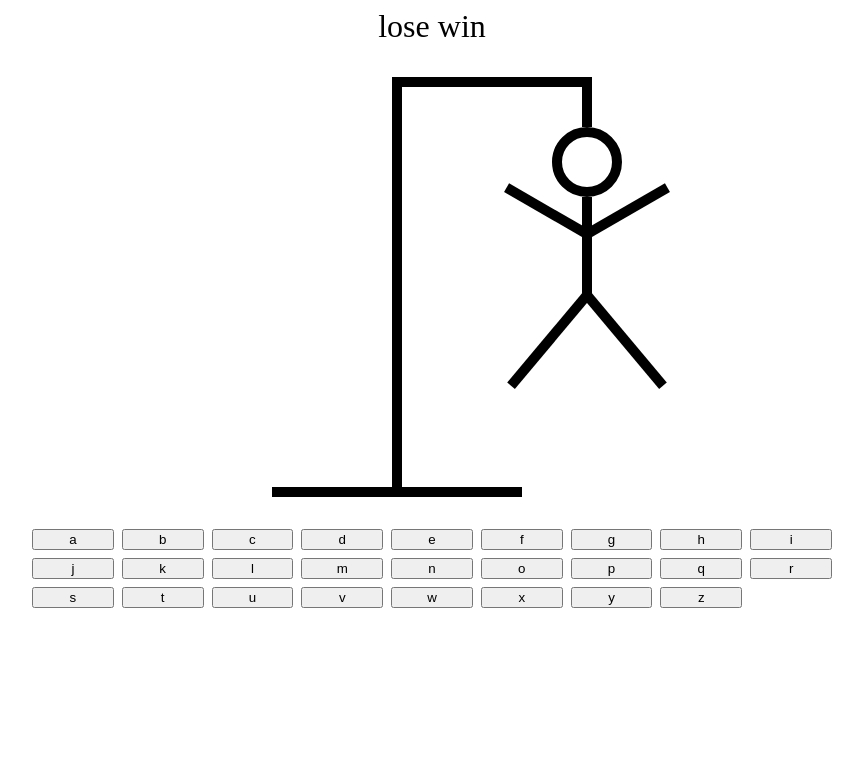
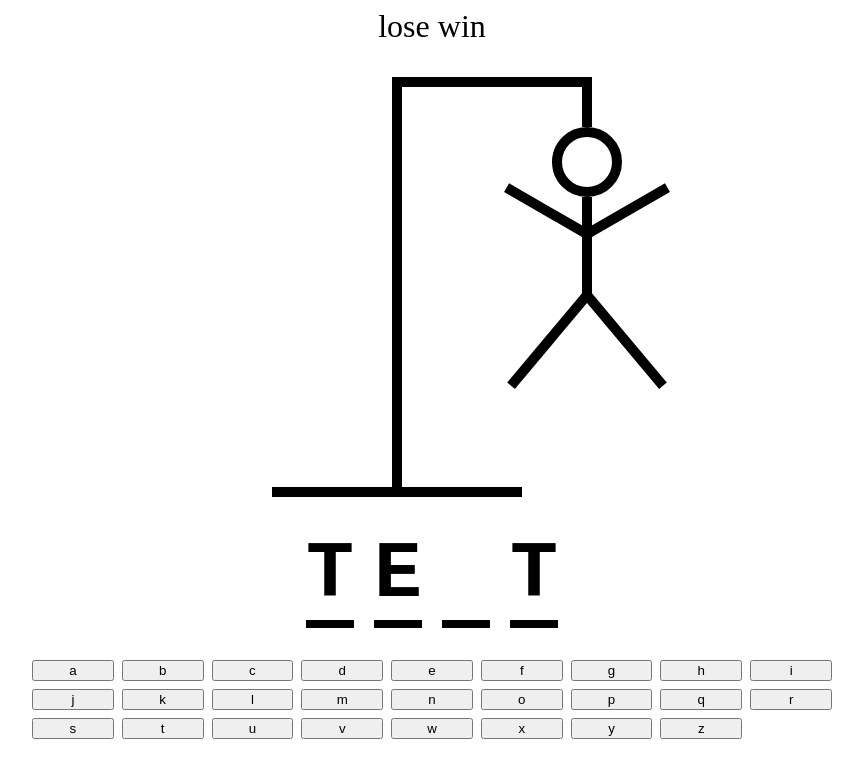
Before and after one commit to emzys/hangman, a React (Vite) app: page / in a window 1280 px wide. Shown: the top 778 px of the page, without its empty margins (208-1071 px from the left). Built offline with nearby package versions, Linux system fonts and the light colour scheme.

Commit message:
add hangman word component

```diff
--- a/src/HangmanWord.tsx
+++ b/src/HangmanWord.tsx
@@ -1 +1,30 @@
-export function HangmanWord() {}
+export function HangmanWord() {
+  const word = "text";
+  const guessedLetters = ["t", "e"];
+  return (
+    <div
+      style={{
+        display: "flex",
+        gap: ".25em",
+        fontSize: "5rem",
+        fontWeight: "bold",
+        textTransform: "uppercase",
+        fontFamily: "monospace",
+      }}
+    >
+      {word.split("").map((letter, idx) => (
+        <span style={{ borderBottom: ".1em solid black" }} key={idx}>
+          <span
+            style={{
+              visibility: guessedLetters.includes(letter)
+                ? "visible"
+                : "hidden",
+            }}
+          >
+            {letter}
+          </span>
+        </span>
+      ))}
+    </div>
+  );
+}
```
